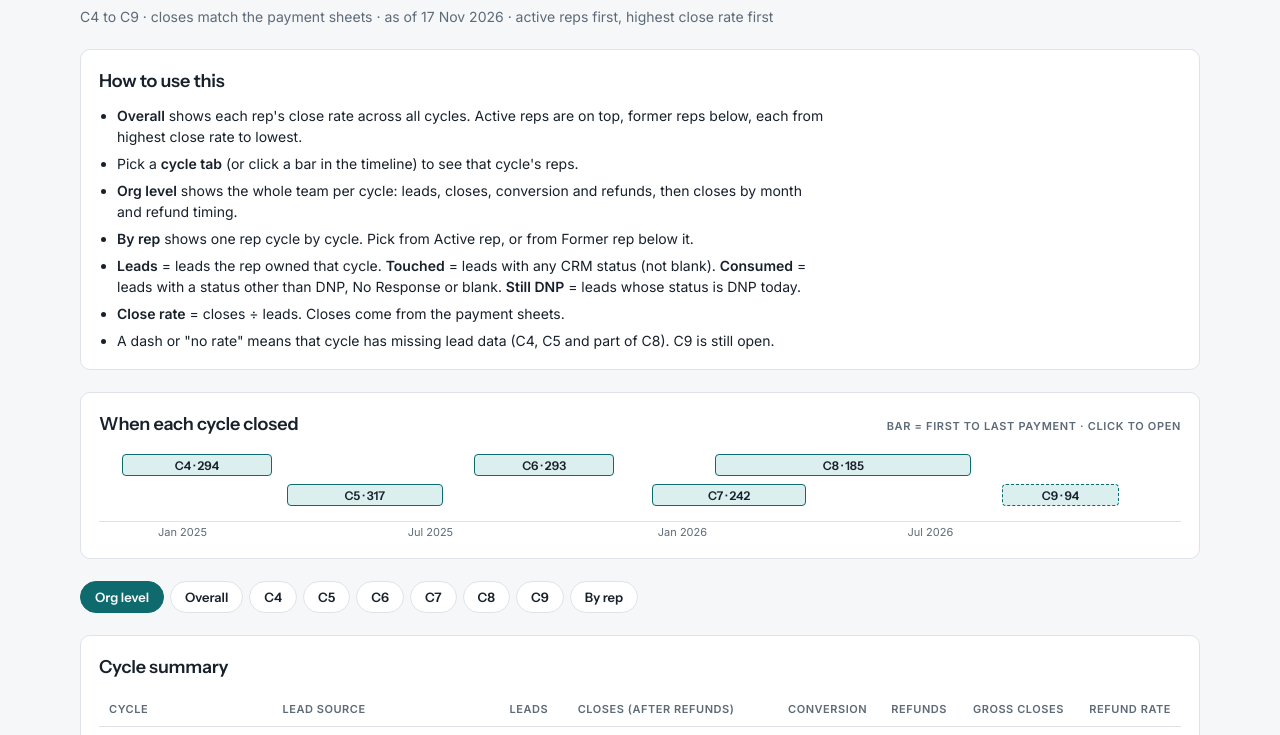
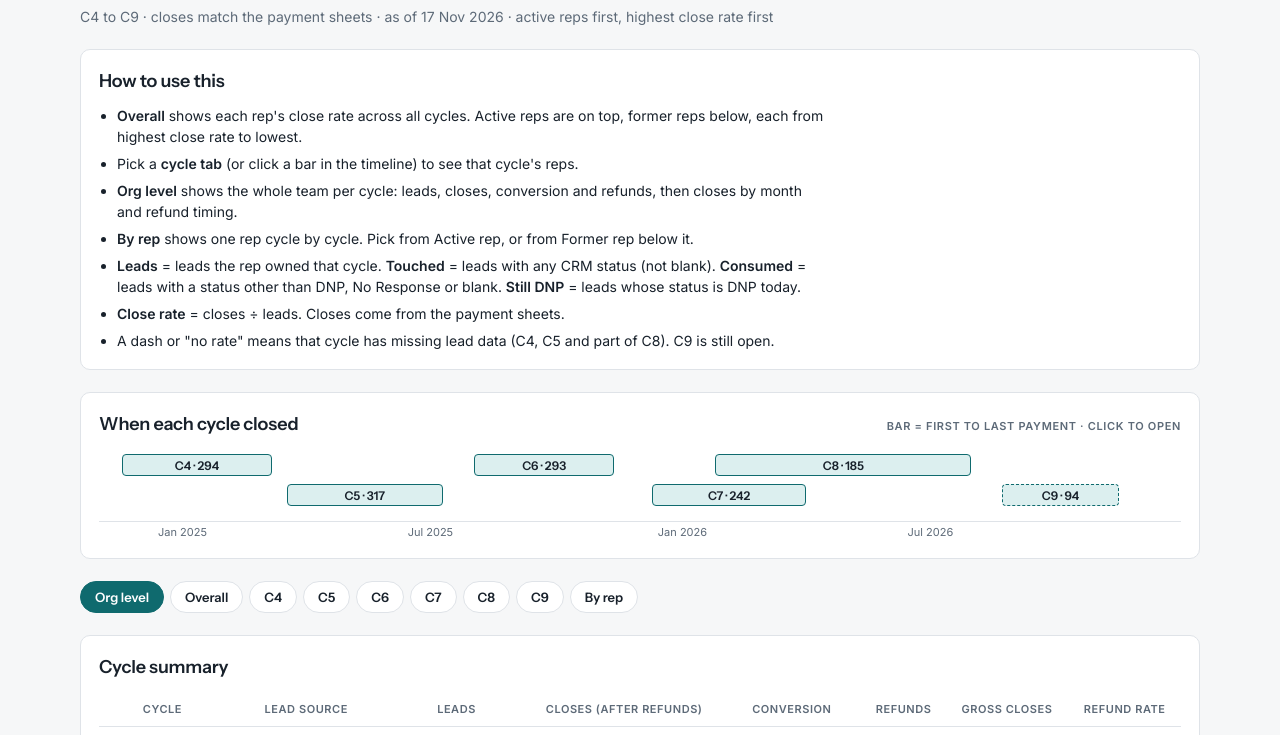
Before and after one commit to nk-v1/rep-close-rates, a plain HTML site: page index.html in a window 1280 px wide. Both pictures are taken after a click on the tab "Org level". Shown: the part 65-800 px from the top of the page. Drawn offline with Linux system fonts and the light colour scheme.

Commit message:
Cycle summary matches sheet layout
Co-Authored-By: Claude Opus 5.5 <noreply@anthropic.com>

```diff
--- a/index.html
+++ b/index.html
@@ -88,6 +88,7 @@ td.dash { color: var(--muted); }
 .mval { font: 600 16px var(--f-head); }
 .mrun { font-size: 11px; color: var(--muted); }
 table.narrow { min-width: 640px; }
+table.center th, table.center td { text-align: center; }
 .ratecell { display: flex; align-items: center; justify-content: flex-end; gap: 8px; min-width: 190px; }
 .track { flex: 1; height: 8px; background: var(--bar-track); border-radius: 4px; overflow: hidden; max-width: 110px; }
 .fill { height: 100%; background: var(--bar); border-radius: 4px; }
@@ -229,9 +230,9 @@ function overallList() {
 function orgLevel() {
   const lab = s => { const [y, mo] = s.split("-").map(Number); return `${MON[mo - 1]} ${y}`; };
   const n = v => v == null ? "–" : fmt(Math.round(v));
-  const p = v => v == null ? "–" : pc(v);
-  const sumRows = DATA.summary.map(r => `<tr><td class="rep">${esc(r.cycle)}${r.open ? " (still open)" : ""}</td>
-    <td style="text-align:left">${esc(r.source)}</td><td class="num">${r.leads == null ? (r.cycle === "C4" ? "Incomplete data" : "–") : n(r.leads)}</td>
+  const p = v => v == null ? "–" : v === 0 ? "0%" : pc(v);
+  const sumRows = DATA.summary.filter(r => !r.cycle.includes("EZ")).map(r => `<tr><td class="rep">${esc(r.cycle)}${r.open ? " (still open)" : ""}</td>
+    <td>${esc(r.source)}</td><td class="num">${r.leads == null ? (r.cycle === "C4" ? "Incomplete data" : "–") : n(r.leads)}</td>
     <td class="num">${n(r.closes)}</td><td class="num">${r.leads == null ? (r.cycle === "C4" ? "Incomplete data" : "–") : p(r.conversion)}</td>
     <td class="num">${n(r.refunds)}</td><td class="num">${n(r.gross)}</td><td class="num">${p(r.refundRate)}</td></tr>`).join("");
   const maxNo = Math.max(...DATA.months.map(m => m.month_no));
@@ -251,8 +252,8 @@ function orgLevel() {
     <td class="note">${r.dated < r.refunds && r.refunds ? `missing data: ${r.refunds - r.dated} of ${r.refunds} ${r.refunds - r.dated === 1 ? "has" : "have"} no refund date` : (r.note || "")}</td></tr>`).join("");
   return `<section class="panel">
     <h2>Cycle summary</h2>
-    <div class="tbl-wrap"><table>
-      <thead><tr><th>Cycle</th><th style="text-align:left">Lead source</th><th>Leads</th><th>Closes (after refunds)</th><th>Conversion</th><th>Refunds</th><th>Gross closes</th><th>Refund rate</th></tr></thead>
+    <div class="tbl-wrap"><table class="center">
+      <thead><tr><th>Cycle</th><th>Lead source</th><th>Leads</th><th>Closes (after refunds)</th><th>Conversion</th><th>Refunds</th><th>Gross closes</th><th>Refund rate</th></tr></thead>
       <tbody>${sumRows}</tbody></table></div>
     <p class="sub">Leads = unique people in that cycle's mastersheet. Conversion = closes ÷ leads. Refund rate = refunds ÷ gross closes. C4 to C8 were organic only; paid ads started in C9.</p>
   </section>
```
